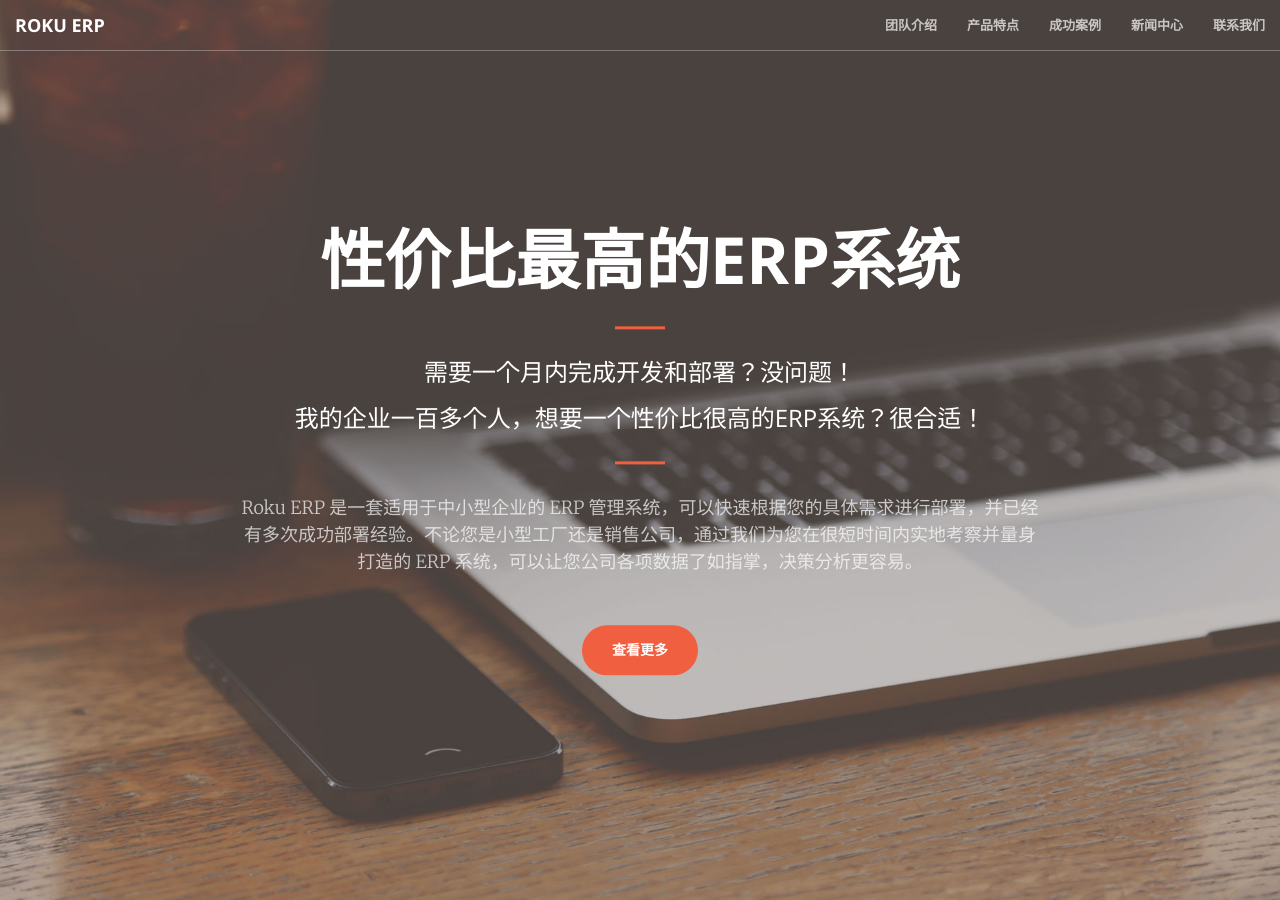
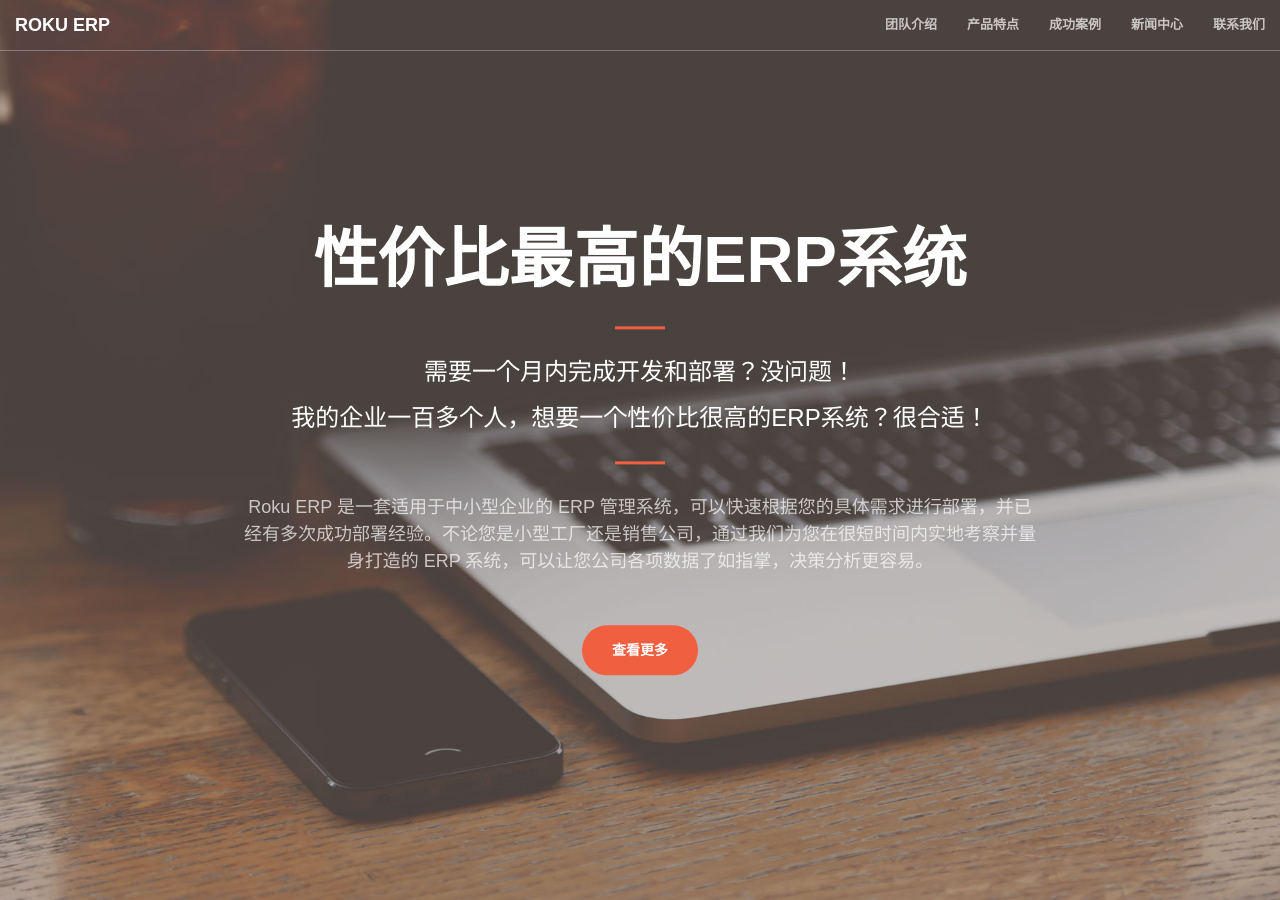
Before and after one commit to nppoly/rokuerp_cn, a Jekyll site: the page built from index.html, in a window 1280 px wide and 900 px high. Built offline with Jekyll 4.4.1, drawn with Linux system fonts in a browser that asks for light colours; the list of posts is cut into pages by our own code.

Commit message:
improve Chinese character's css

```diff
--- a/_includes/nav.html
+++ b/_includes/nav.html
@@ -8,7 +8,7 @@
                 <span class="icon-bar"></span>
                 <span class="icon-bar"></span>
             </button>
-            <a class="navbar-brand page-scroll" href="#page-top">{{site.product_name}}</a>
+            <a class="navbar-brand page-scroll" href="/">{{site.product_name}}</a>
         </div>
 
         <!-- Collect the nav links, forms, and other content for toggling -->
--- a/_sass/_base.scss
+++ b/_sass/_base.scss
@@ -33,7 +33,7 @@ h3,
 h4,
 h5,
 h6 {
-    @include sans-serif-font;
+    //@include sans-serif-font;
 }
 
 p {
@@ -72,11 +72,11 @@ aside {
 .navbar-default {
     background-color: white;
     border-color: rgba($theme-dark, .5);
-    @include sans-serif-font;
+    //@include sans-serif-font;
     @include transition-all;
     .navbar-header .navbar-brand {
         color: $theme-primary;
-        @include sans-serif-font;
+        //@include sans-serif-font;
         font-weight: 700;
         text-transform: uppercase;
         &:hover,
@@ -246,7 +246,7 @@ header {
             transform: translateY(-50%);
             .project-category,
             .project-name {
-                @include sans-serif-font;
+                //@include sans-serif-font;
                 padding: 0 15px;
             }
             .project-category {
@@ -304,7 +304,7 @@ header {
 }
 
 .btn {
-    @include sans-serif-font;
+    //@include sans-serif-font;
     border: none;
     border-radius: 300px;
     font-weight: 700;
--- a/css/main.scss
+++ b/css/main.scss
@@ -4,8 +4,8 @@
 @charset "utf-8";
 
 // Example Defaults
-// $base-font-family: Helvetica, Arial, sans-serif;
-// $base-font-size:   16px;
+$base-font-family: "Arial", "Microsoft YaHei", "黑体", "宋体", sans-serif;
+$base-font-size: 16px;
 // $small-font-size:  $base-font-size * 0.875;
 // $base-line-height: 1.5;
 
@@ -37,9 +37,13 @@
 $theme-primary: #F05F40;
 $theme-dark: #222;
 
+* {
+  font-family: $base-font-family;
+  -webkit-font-smoothing: antialiased;
+  -moz-osx-font-smoothing: grayscale;
+}
+
 // Import partials from `sass_dir` (defaults to `_sass`)
-@import
-        "mixins",
-        "base",
-        "pages/_post"
-;
+@import "mixins",
+"base",
+"pages/_post";
```
